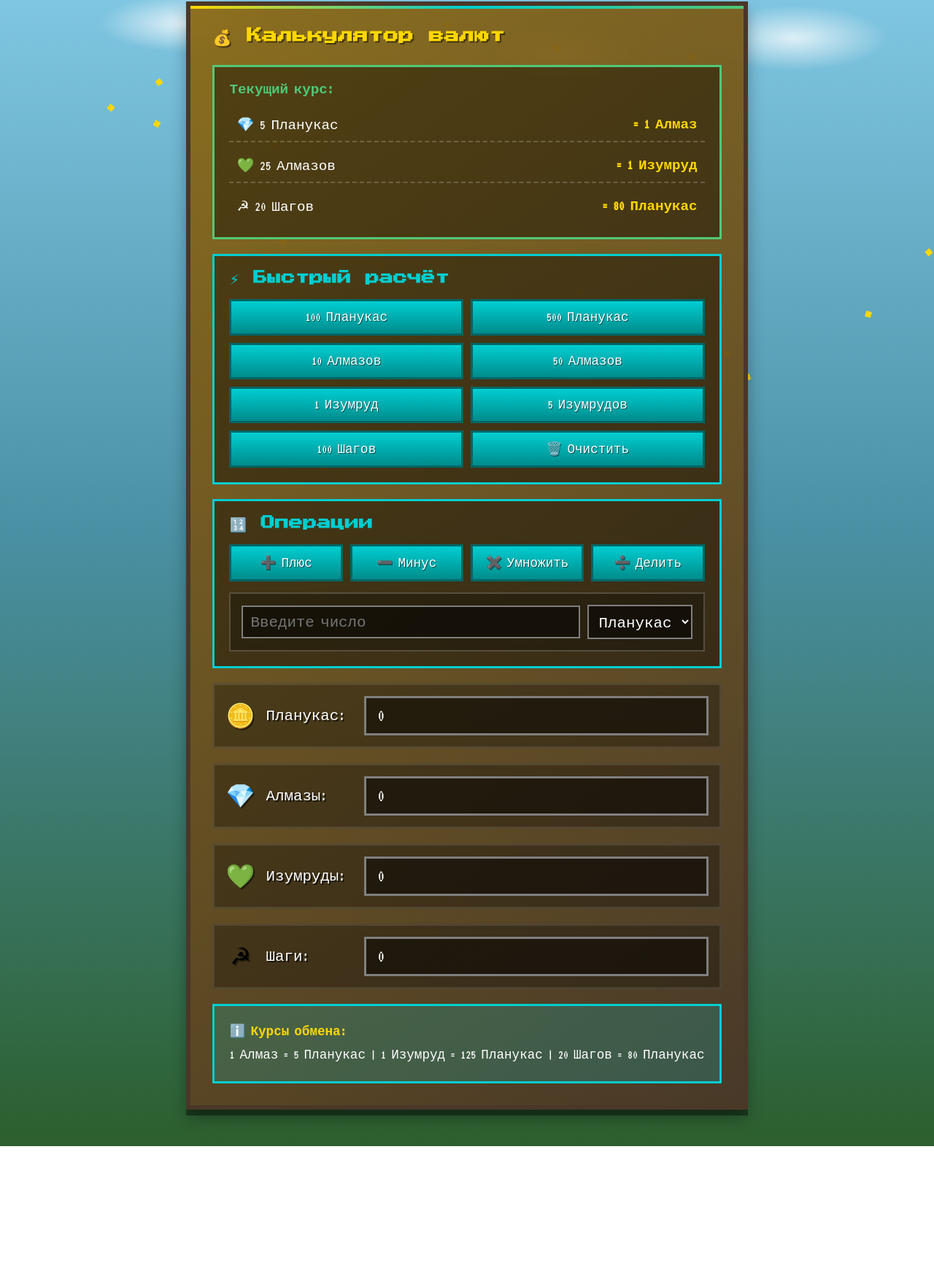
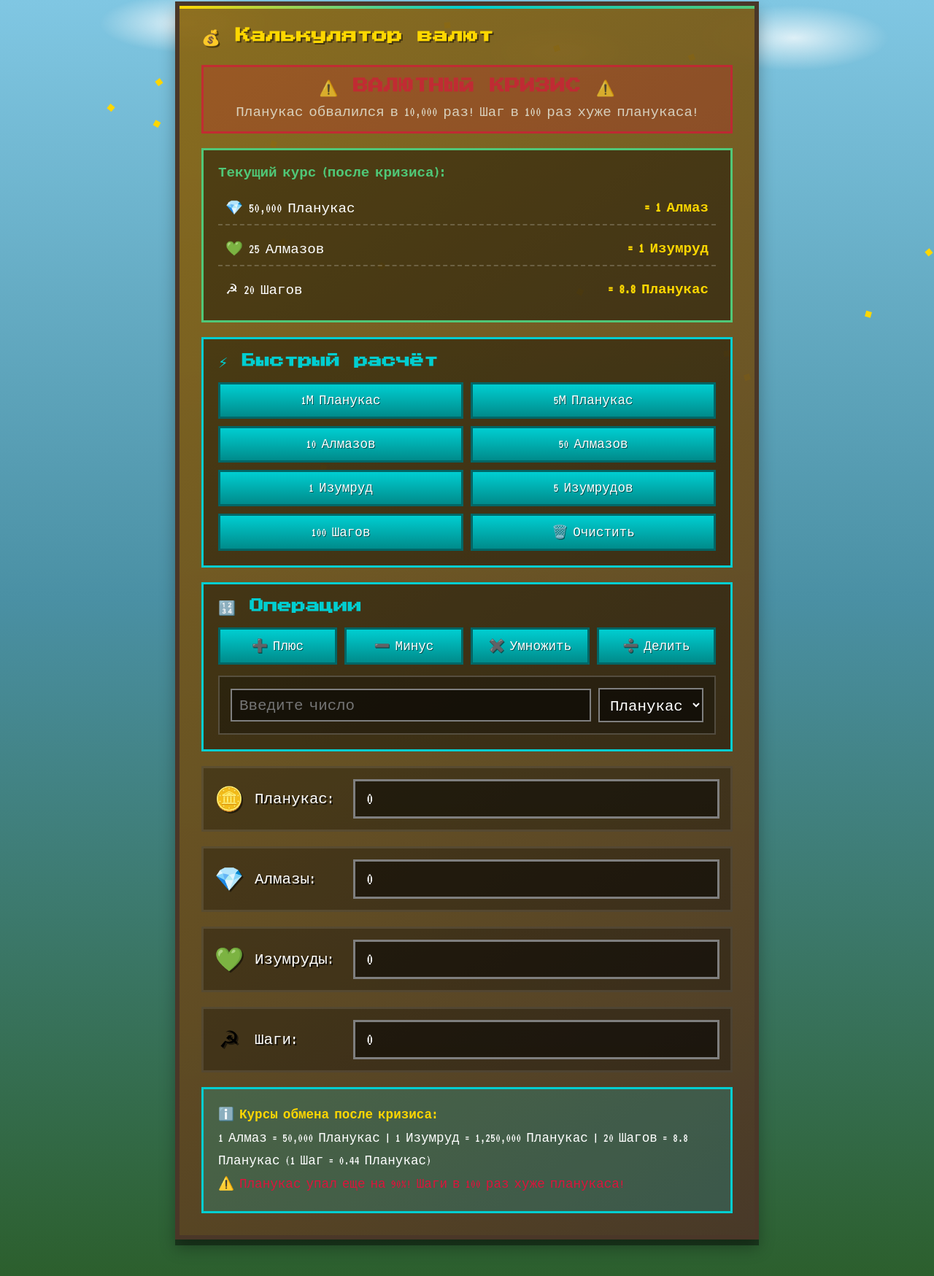
Before and after one commit to msxcodez/clcmine21, a plain HTML site: page index.html in a window 1280 px wide. Shown: the part 108-1857 px from the top of the page at 73% size. Before the commit the page ends 1679 px from the top, so only its background shows below. Drawn offline with Linux system fonts and the light colour scheme.

Commit message:
Update index.html

```diff
--- a/index.html
+++ b/index.html
@@ -193,6 +193,27 @@
             font-weight: bold;
         }
 
+        .crisis-warning {
+            background: rgba(220, 20, 60, 0.3);
+            border: 3px solid var(--redstone-red);
+            padding: 15px;
+            margin-bottom: 20px;
+            text-align: center;
+            animation: pulse 2s ease-in-out infinite;
+        }
+
+        .crisis-warning h3 {
+            color: var(--redstone-red);
+            font-size: 1.3rem;
+            margin-bottom: 10px;
+            font-family: 'Press Start 2P', cursive;
+        }
+
+        @keyframes pulse {
+            0%, 100% { opacity: 1; }
+            50% { opacity: 0.7; }
+        }
+
         /* Quick calculation buttons */
         .quick-calc {
             background: rgba(0,0,0,0.4);
@@ -305,10 +326,15 @@
             <div class="card" style="grid-column: 1 / -1; max-width: 800px; margin: 0 auto;">
                 <h2>💰 Калькулятор валют</h2>
 
+                <div class="crisis-warning">
+                    <h3>⚠️ ВАЛЮТНЫЙ КРИЗИС ⚠️</h3>
+                    <p style="color: #FFF; font-size: 1.2rem;">Планукас обвалился в 10,000 раз! Шаг в 100 раз хуже планукаса!</p>
+                </div>
+
                 <div class="exchange-rates">
-                    <h3 style="color: var(--emerald-green); font-size: 1.2rem; margin-bottom: 15px;">Текущий курс:</h3>
+                    <h3 style="color: var(--emerald-green); font-size: 1.2rem; margin-bottom: 15px;">Текущий курс (после кризиса):</h3>
                     <div class="rate-item">
-                        <span>💎 5 Планукас</span>
+                        <span>💎 50,000 Планукас</span>
                         <span class="rate-value">= 1 Алмаз</span>
                     </div>
                     <div class="rate-item">
@@ -317,15 +343,15 @@
                     </div>
                     <div class="rate-item">
                         <span>☭ 20 Шагов</span>
-                        <span class="rate-value">= 80 Планукас</span>
+                        <span class="rate-value">= 8.8 Планукас</span>
                     </div>
                 </div>
 
                 <div class="quick-calc">
                     <h3>⚡ Быстрый расчёт</h3>
                     <div class="calc-buttons">
-                        <button class="calc-btn" onclick="quickCalc(100, 'planukas')">100 Планукас</button>
-                        <button class="calc-btn" onclick="quickCalc(500, 'planukas')">500 Планукас</button>
+                        <button class="calc-btn" onclick="quickCalc(1000000, 'planukas')">1М Планукас</button>
+                        <button class="calc-btn" onclick="quickCalc(5000000, 'planukas')">5М Планукас</button>
                         <button class="calc-btn" onclick="quickCalc(10, 'diamonds')">10 Алмазов</button>
                         <button class="calc-btn" onclick="quickCalc(50, 'diamonds')">50 Алмазов</button>
                         <button class="calc-btn" onclick="quickCalc(1, 'emeralds')">1 Изумруд</button>
@@ -379,8 +405,9 @@
                 </div>
 
                 <div class="info-box">
-                    <strong>ℹ️ Курсы обмена:</strong><br>
-                    1 Алмаз = 5 Планукас | 1 Изумруд = 125 Планукас | 20 Шагов = 80 Планукас
+                    <strong>ℹ️ Курсы обмена после кризиса:</strong><br>
+                    1 Алмаз = 50,000 Планукас | 1 Изумруд = 1,250,000 Планукас | 20 Шагов = 8.8 Планукас (1 Шаг = 0.44 Планукас)<br>
+                    <span style="color: var(--redstone-red);">⚠️ Планукас упал еще на 90%! Шаги в 100 раз хуже планукаса!</span>
                 </div>
             </div>
         </div>
@@ -388,7 +415,12 @@
 
     <script>
         // Currency Calculator Logic
-        const STEP_RATE = 4; // 20 шагов = 80 планукас, т.е. 1 шаг = 4 планукаса
+        // После кризиса: Планукас обвалился в 10,000 раз (1000x + еще 90%), Шаг в 100 раз хуже планукаса
+        // Было: 1 шаг = 4 планукаса, 1 алмаз = 5 планукас
+        // Планукас упал в 10,000 раз (1000x * 10x от 90%)
+        // Шаг в 100 раз хуже планукаса
+        // 1 шаг = 0.44 планукаса
+        const STEP_RATE = 0.44; // 20 шагов = 8.8 планукаса
 
         const planukasInput = document.getElementById('planukas');
         const diamondsInput = document.getElementById('diamonds');
@@ -397,31 +429,31 @@
 
         function updateFromPlanukas() {
             const planukas = parseFloat(planukasInput.value) || 0;
-            diamondsInput.value = (planukas / 5).toFixed(2);
-            emeraldsInput.value = (planukas / 125).toFixed(2);
+            diamondsInput.value = (planukas / 50000).toFixed(2);
+            emeraldsInput.value = (planukas / 1250000).toFixed(2);
             stepsInput.value = (planukas / STEP_RATE).toFixed(2);
         }
 
         function updateFromDiamonds() {
             const diamonds = parseFloat(diamondsInput.value) || 0;
-            planukasInput.value = (diamonds * 5).toFixed(2);
+            planukasInput.value = (diamonds * 50000).toFixed(2);
             emeraldsInput.value = (diamonds / 25).toFixed(2);
-            stepsInput.value = (diamonds * 5 / STEP_RATE).toFixed(2);
+            stepsInput.value = (diamonds * 50000 / STEP_RATE).toFixed(2);
         }
 
         function updateFromEmeralds() {
             const emeralds = parseFloat(emeraldsInput.value) || 0;
-            planukasInput.value = (emeralds * 125).toFixed(2);
+            planukasInput.value = (emeralds * 1250000).toFixed(2);
             diamondsInput.value = (emeralds * 25).toFixed(2);
-            stepsInput.value = (emeralds * 125 / STEP_RATE).toFixed(2);
+            stepsInput.value = (emeralds * 1250000 / STEP_RATE).toFixed(2);
         }
 
         function updateFromSteps() {
             const steps = parseFloat(stepsInput.value) || 0;
             const planukas = steps * STEP_RATE;
             planukasInput.value = planukas.toFixed(2);
-            diamondsInput.value = (planukas / 5).toFixed(2);
-            emeraldsInput.value = (planukas / 125).toFixed(2);
+            diamondsInput.value = (planukas / 5000).toFixed(2);
+            emeraldsInput.value = (planukas / 125000).toFixed(2);
         }
 
         function quickCalc(value, type) {
```
